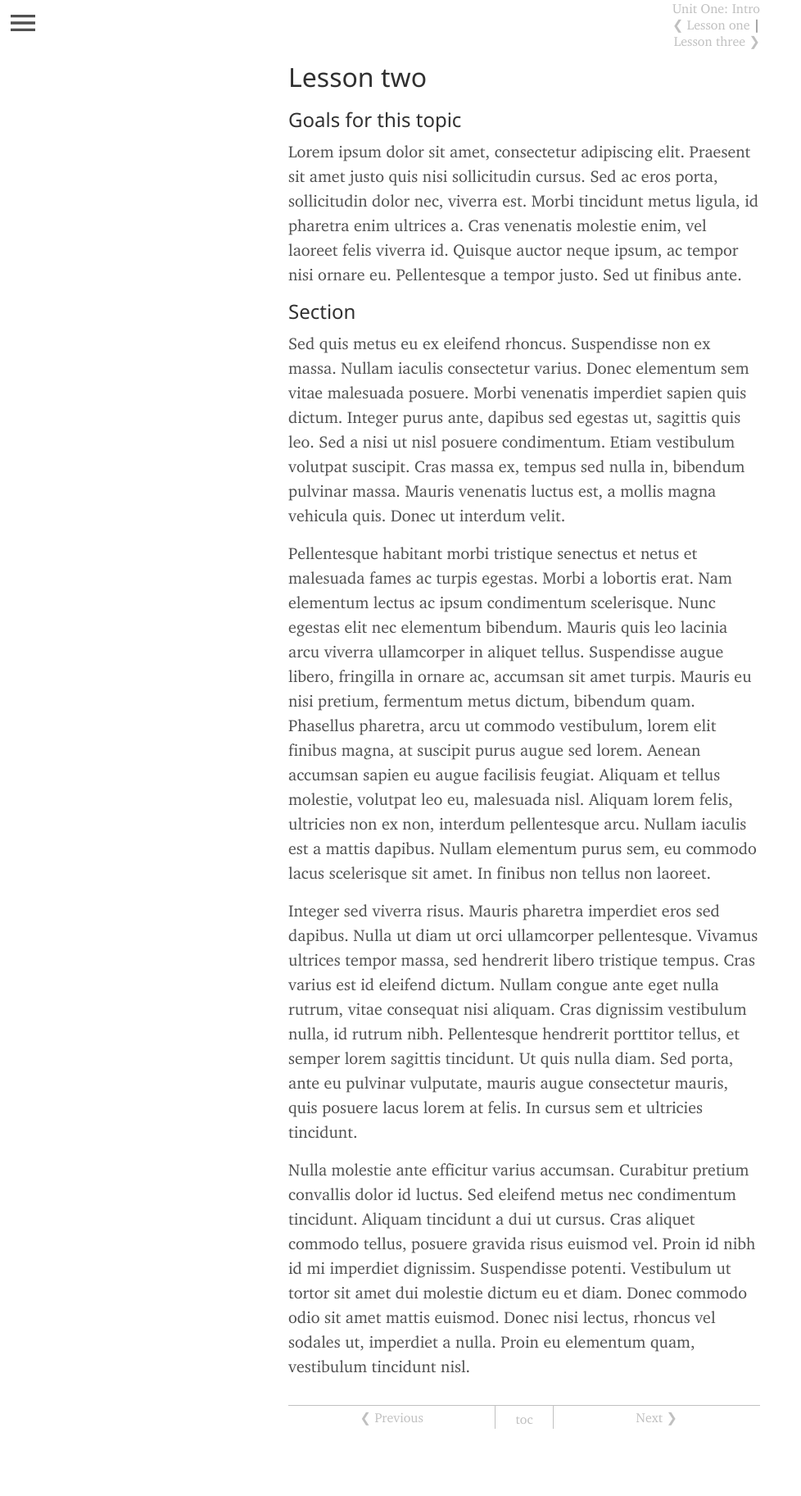
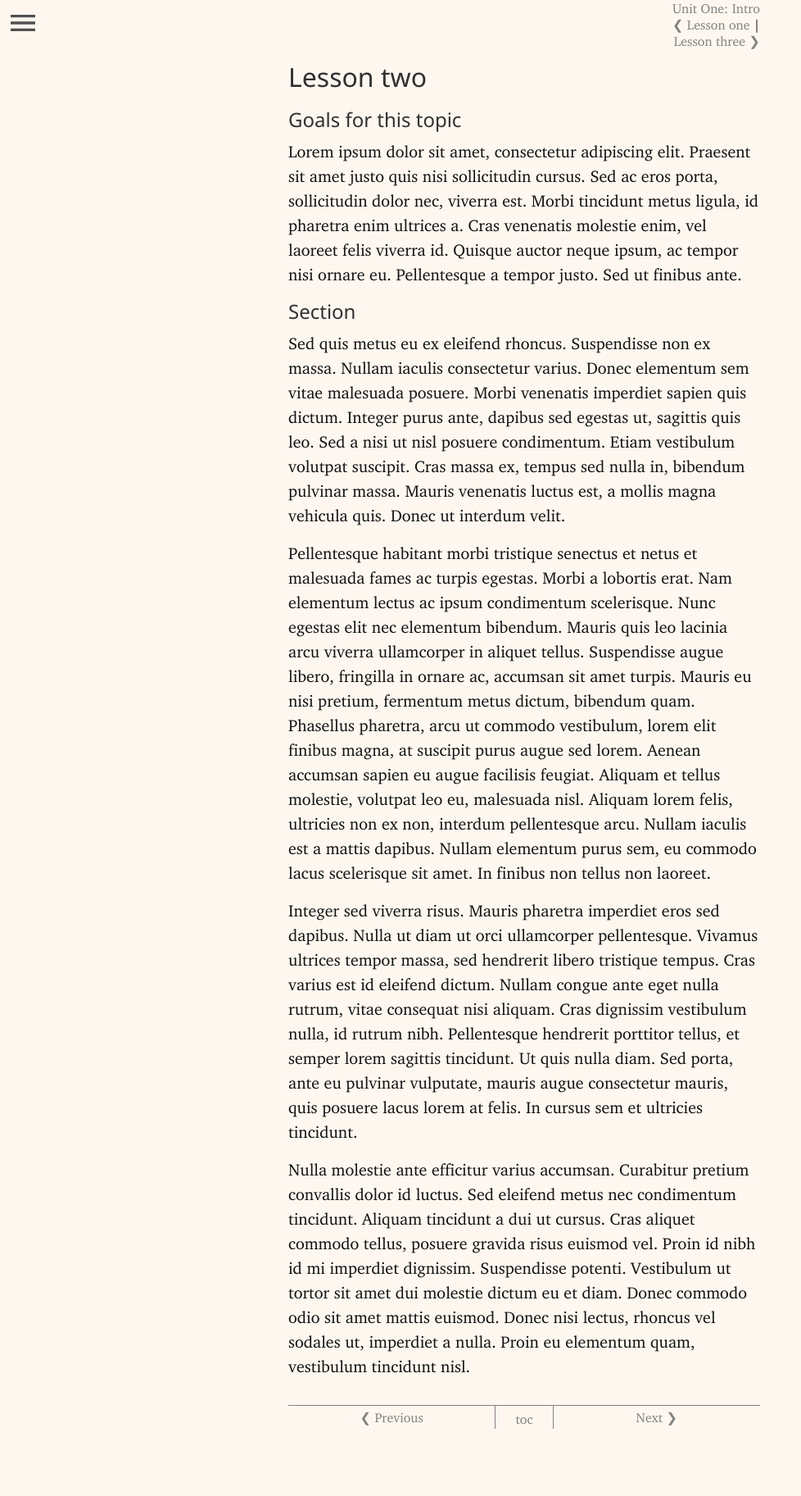
Before and after one commit to evanwill/basic-book, a Jekyll site: the page built from _01-one/02-lesson2.md, in a window 1280 px wide. Shown: the whole page at 82% size, without its empty margins (0-978 px from the left). Built offline with Jekyll 4.4.1, drawn with Linux system fonts in a browser that asks for light colours.

Commit message:
tweak colors

```diff
--- a/assets/css/main.scss
+++ b/assets/css/main.scss
@@ -22,13 +22,14 @@ $base-font-size: 16px;
 $desktop-font-size: 20px;
 $mobile-font-size: 20px;
 $base-line-height: 1.5;
-$text-color: #515151;
+$text-color: #111; //#515151;
 $h-color: #313131;
 
 /* colors */
-$background-color: #fff;
-$link-color: #6a9fb5;
-$grey-color: #c0c0c0;
+$background-color: #fdf7ef; //#fff;
+$link-color: #0388a6; //#6a9fb5;
+$grey-color: #828282; //#c0c0c0;
+$grey-color-light: lighten($grey-color, 40%);
 
 $menu-background: #6a9fb5;
 $menu-link-color: #fff;
```
